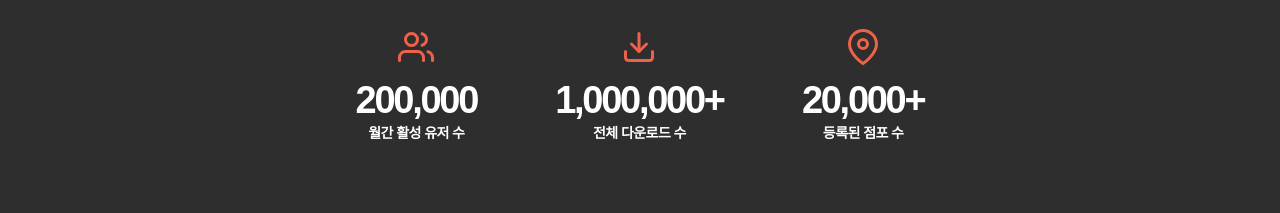
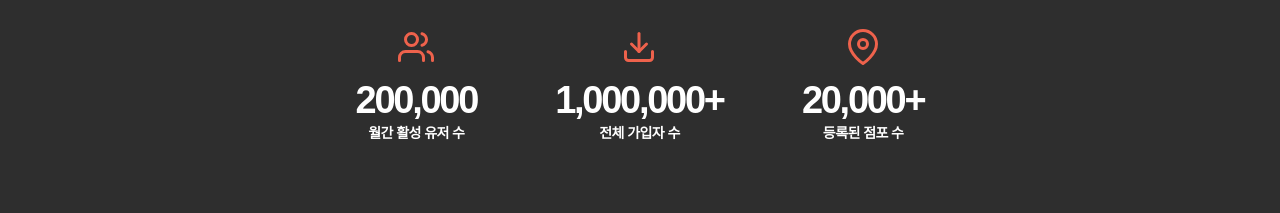
Before and after one commit to 3dollar-in-my-pocket/3dollars-in-my-pocket-intro, a React (Create React App) app: page /news in a window 1280 px wide. Shown: the part 2860-3073 px from the top of the page. Built offline with nearby package versions, Linux system fonts and the light colour scheme; a web font is replaced by a local one.

Commit message:
데이터 변경

```diff
--- a/src/data.jsx
+++ b/src/data.jsx
@@ -52,7 +52,7 @@ export const newsData = [
     channel: "디프만 미디엄",
     date: "2020년 11월 19일",
     link: "https://medium.com/depromeet/%EA%B0%80%EC%8A%B4%EC%86%8D-3%EC%B2%9C%EC%9B%90-%EB%B6%95%EC%96%B4%EB%B9%B5%EC%97%90-%EB%88%84%EA%B5%AC%EB%B3%B4%EB%8B%A4-%EC%A7%84%EC%8B%AC%EC%9D%B4%EC%97%88%EB%8D%98-%EB%8C%80%ED%95%9C%EB%AF%BC%EA%B5%AD%EC%9D%B8%EC%9D%98-%EC%82%AC%EC%9D%B4%EB%93%9C-%ED%94%84%EB%A1%9C%EC%A0%9D%ED%8A%B8-2a3f714026b3",
-  }
+  },
 ];
 
 /* Creator 페이지 데이터 */
@@ -217,7 +217,7 @@ export const figuresData = [
     id: 2,
     icon: { src: DownloadIcon, sort: "download icon" },
     figure: "1,000,000+",
-    description: "전체 다운로드 수",
+    description: "전체 가입자 수",
   },
   {
     id: 3,
```
